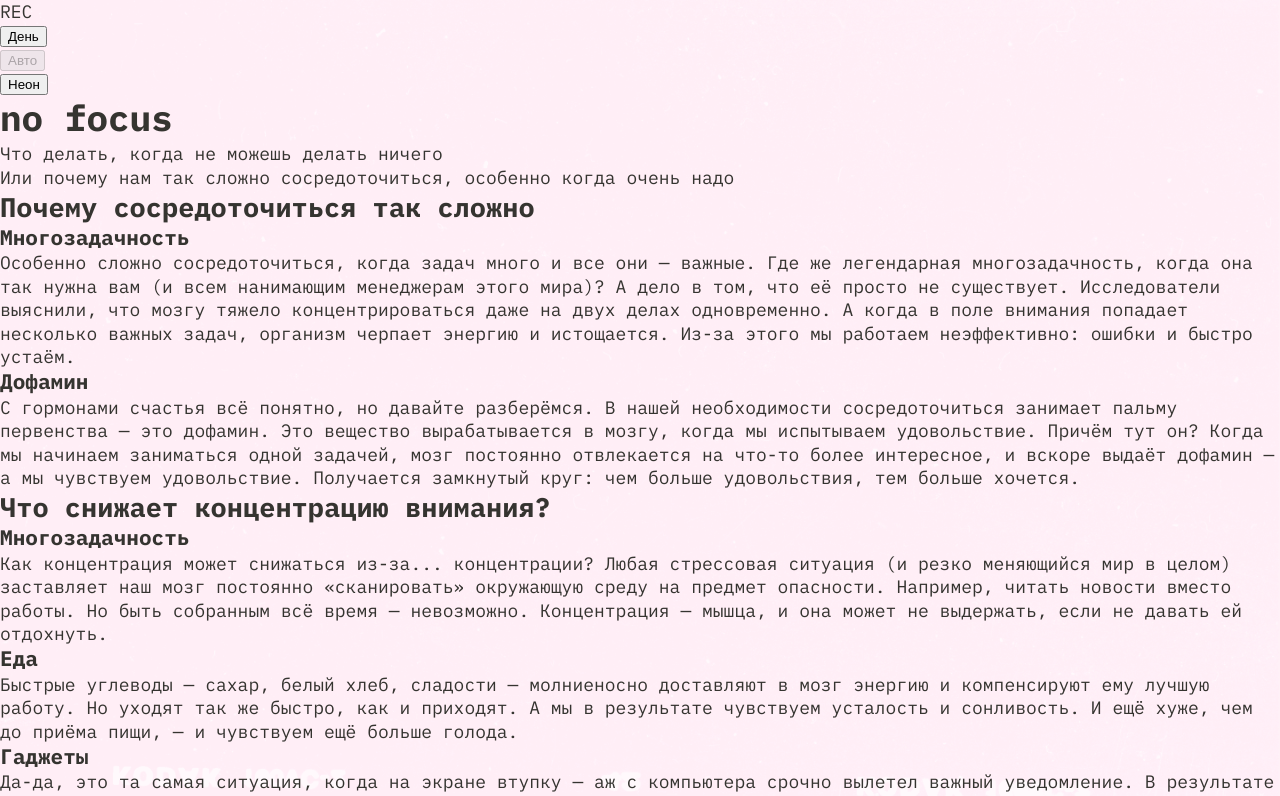
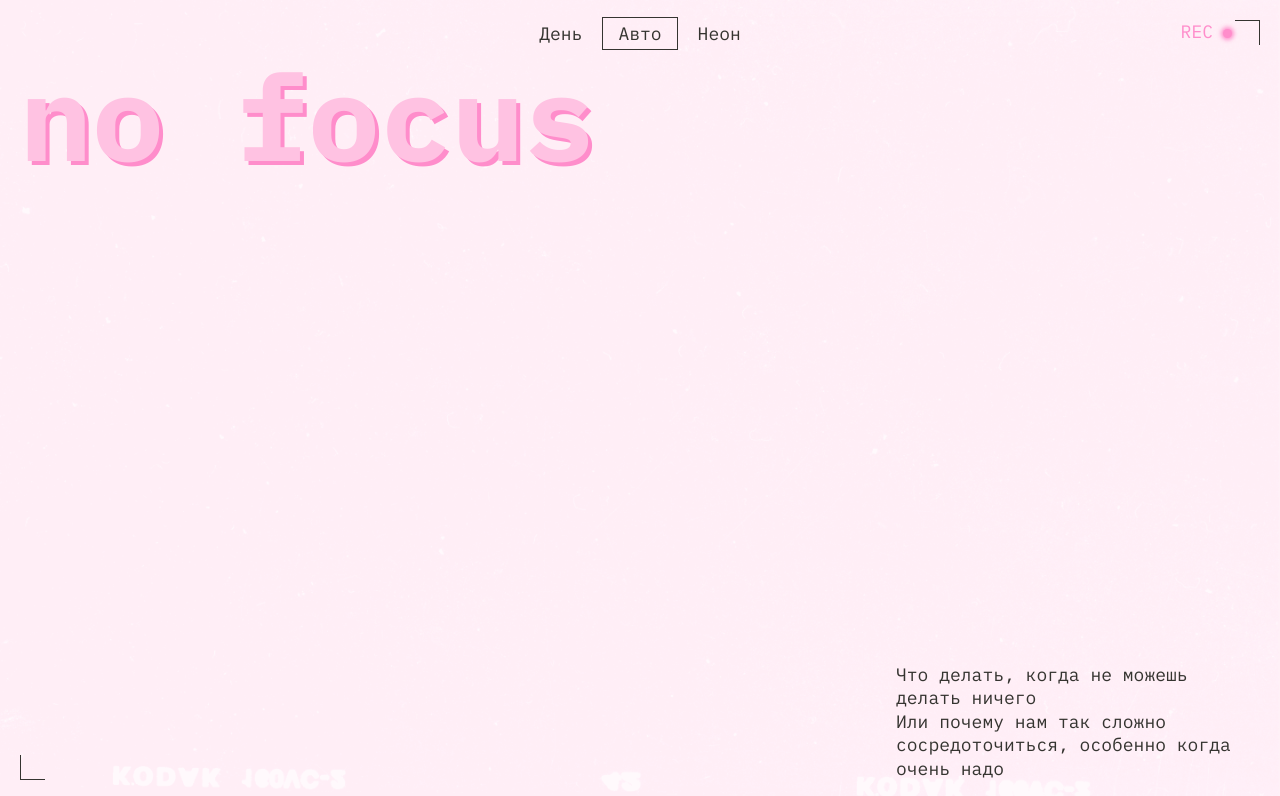
Before and after one commit to Andrew6869/slozhno-sosredotochitsya-ad, a plain HTML site: page index.html in a window 1280 px wide. Shown: the top 796 px of the page. Drawn offline with Linux system fonts and the light colour scheme.

Commit message:
финальная вычитка по чек-листу

```diff
--- a/scripts/script.js
+++ b/scripts/script.js
@@ -2,26 +2,31 @@ const body = document.body;
 const buttons = document.querySelectorAll('.header__theme-menu-button');
 const STORAGE_KEY = 'theme';
 
-const saved = localStorage.getItem(STORAGE_KEY);
-if (saved === 'light' || saved === 'dark') {
-  body.classList.add(`theme-${saved}`);
-  buttons.forEach((b) => {
-    const isTarget = b.classList.contains(`header__theme-menu-button_type_${saved}`);
-    b.classList.toggle('header__theme-menu-button_active', isTarget);
-    b.disabled = isTarget;
+// Восстановление темы при загрузке
+const savedTheme = localStorage.getItem(STORAGE_KEY);
+if (savedTheme === 'light' || savedTheme === 'dark') {
+  body.classList.add(`theme-${savedTheme}`);
+  buttons.forEach((btn) => {
+    const isTarget = btn.classList.contains(`header__theme-menu-button_type_${savedTheme}`);
+    btn.classList.toggle('header__theme-menu-button_active', isTarget);
+    btn.disabled = isTarget;
   });
 }
 
+// Переключение
 buttons.forEach((btn) => {
   btn.addEventListener('click', () => {
+    // Сбрасываем активные классы со всех
     buttons.forEach((b) => {
       b.classList.remove('header__theme-menu-button_active');
       b.disabled = false;
     });
 
+    // Устанавливаем активный на текущую
     btn.classList.add('header__theme-menu-button_active');
     btn.disabled = true;
 
+    // Меняем тему
     body.classList.remove('theme-light', 'theme-dark');
 
     if (btn.classList.contains('header__theme-menu-button_type_light')) {
@@ -31,7 +36,7 @@ buttons.forEach((btn) => {
       body.classList.add('theme-dark');
       localStorage.setItem(STORAGE_KEY, 'dark');
     } else {
-      localStorage.removeItem(STORAGE_KEY);
+      localStorage.removeItem(STORAGE_KEY); // Авто
     }
   });
 });
--- a/styles/dark.css
+++ b/styles/dark.css
@@ -1,3 +1,3 @@
 body.theme-dark .header__rec {
-    display: inline-block;
+    display: inline-block; /* Показываем REC в тёмной теме */
 }
--- a/styles/light.css
+++ b/styles/light.css
@@ -1,11 +1,3 @@
-.page {
-    color: var(--text-color, #353430);
-    background-color: var(--bg-color, #fff1f7);
-    background-image: var(--bg-image);
-    background-size: cover;
-    background-attachment: fixed;
+body.theme-light .header__rec {
+    display: none; /* Скрываем REC в светлой теме */
 }
-
-body.theme-light .header__rec {
-    display: none;
-}
--- a/styles/style.css
+++ b/styles/style.css
@@ -52,3 +52,180 @@ a {
     color: inherit;
     text-decoration: none;
 }
+
+/* HEADER */
+.header {
+    height: 100vh;
+    min-height: 668px;
+    display: grid;
+    grid-template-rows: auto 1fr auto;
+    gap: 20px;
+    padding: 20px 10px;
+    position: relative;
+}
+
+/* Декоративные уголки */
+.decorated-zone::before,
+.decorated-zone::after {
+    content: '';
+    position: absolute;
+    width: 25px;
+    height: 25px;
+    border: 1px solid var(--decor-color, #353430);
+}
+
+.decorated-zone::before {
+    top: 10px;
+    right: 10px;
+    border-left: none;
+    border-bottom: none;
+}
+
+.decorated-zone::after {
+    bottom: 10px;
+    left: 10px;
+    border-right: none;
+    border-top: none;
+}
+
+/* REC */
+.header__rec {
+    position: absolute;
+    top: 10px;
+    right: 38px;
+    color: var(--accent-color, #ff8dcb);
+    font-size: 18px;
+}
+
+.header__rec::after {
+    content: '';
+    display: inline-block;
+    width: 9px;
+    height: 9px;
+    margin-left: 10px;
+    border-radius: 50%;
+    background-color: var(--accent-color, #ff8dcb);
+    box-shadow: 0 0 4px 2px var(--accent-color, #ff8dcb);
+}
+
+/* Навигация */
+.header__theme-menu-list {
+    display: flex;
+    gap: 10px;
+    justify-content: center;
+}
+
+.header__theme-menu-button {
+    background: transparent;
+    border: none;
+    color: var(--text-color, #353430);
+    font: inherit;
+    font-size: 18px;
+    cursor: pointer;
+    padding: 2px 13px;
+    outline: none;
+}
+
+.header__theme-menu-button:hover {
+    outline: 1px solid var(--accent-color, #ff8dcb);
+    outline-offset: 2px;
+}
+
+.header__theme-menu-button:focus-visible {
+    outline: 1px solid var(--accent-color, #ff8dcb);
+    outline-offset: 2px;
+}
+
+.header__theme-menu-button_active {
+    outline: 1px solid var(--text-color, #353430);
+    outline-offset: 2px;
+    pointer-events: none;
+}
+
+/* Заголовок */
+.header__title {
+    font-size: clamp(7.25rem, 7.0115rem + 1.0178vw, 7.5rem);
+    line-height: 0.825;
+    color: var(--title-color, #ffc2e2);
+    text-shadow: 4px 4px 0 var(--accent-color, #ff8dcb);
+}
+
+.header__subtitle {
+    font-size: 18px;
+    line-height: 1.3;
+    color: var(--text-color, #353430);
+    justify-self: end;
+    align-self: end;
+    text-align: left;
+}
+
+/* FOOTER */
+.footer {
+    height: 100vh;
+    min-height: 668px;
+    display: grid;
+    place-items: center;
+    position: relative;
+    padding: 20px 10px;
+}
+
+.footer__title {
+    font-size: clamp(7.25rem, 7.0115rem + 1.0178vw, 7.5rem);
+    line-height: 0.825;
+    color: var(--title-color, #ffc2e2);
+    text-shadow: 2px 2px 0 var(--accent-color, #ff8dcb);
+    text-align: center;
+}
+
+/* АДАПТИВ */
+@media (width >= 768px) {
+    .header {
+        padding: 20px;
+    }
+    .decorated-zone::before { top: 20px; right: 20px; }
+    .decorated-zone::after { bottom: 20px; left: 20px; }
+    .header__rec { top: 20px; right: 48px; }
+    .header__theme-menu-list { justify-content: flex-end; }
+    .header__subtitle { max-width: 364px; }
+
+    .main {
+        padding: 60px 20px;
+        gap: 60px;
+    }
+
+    /* Сетка для секций */
+    .section {
+        grid-template-columns: 1fr 2fr;
+        gap: 20px;
+    }
+    .section__title {
+        align-self: start;
+    }
+
+    /* Галерея */
+    .gallery {
+        grid-template-columns: repeat(3, 1fr);
+    }
+    .gallery__item:nth-child(1) {
+        grid-column: span 2;
+    }
+    .gallery__item:nth-child(3) {
+        grid-row: span 2;
+    }
+}
+
+@media (width >= 1024px) {
+    .header__theme-menu-list {
+        justify-content: center;
+    }
+
+    /* Карточки в 3 колонки */
+    .cards {
+        grid-template-columns: repeat(3, 1fr);
+    }
+
+    /* Карточки в секции 1 и 2 занимают особое положение */
+    .section:nth-child(1) .cards {
+        grid-template-columns: 1fr 1fr;
+    }
+}
```
